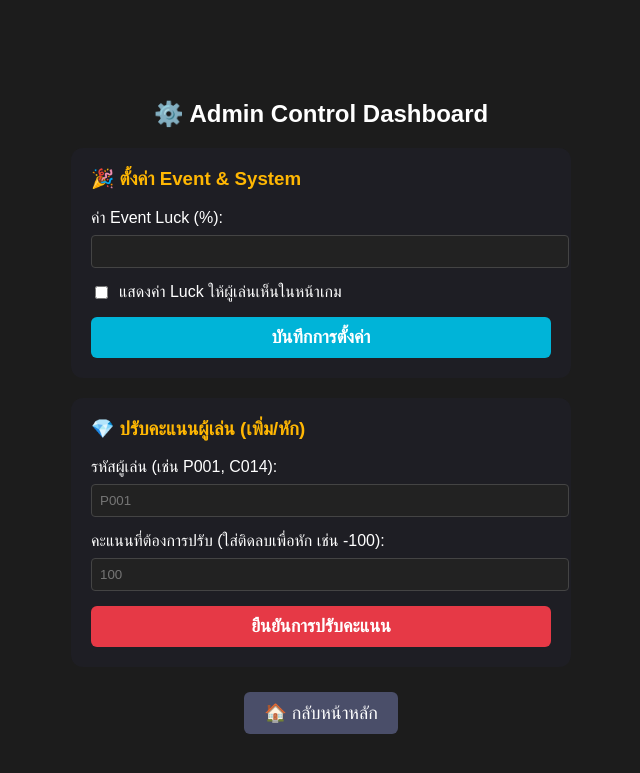
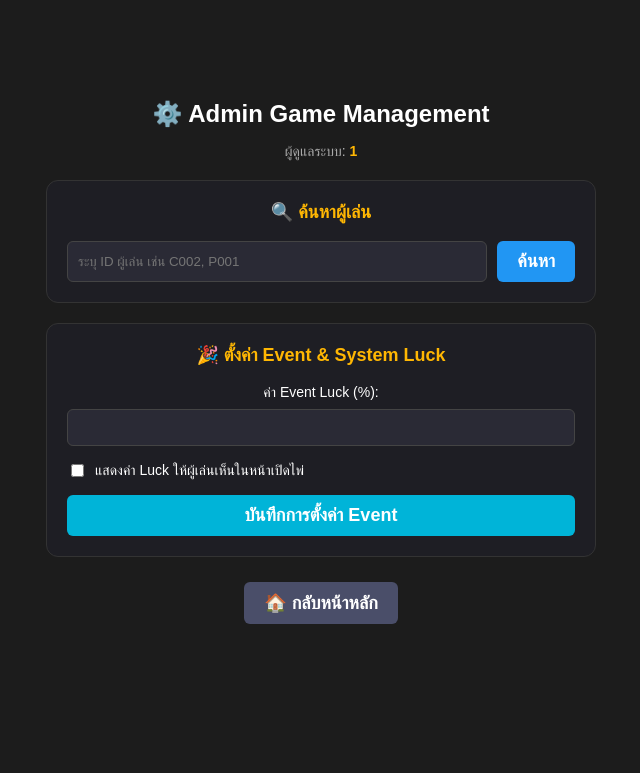
Before and after one commit to WRMG001/CardGame, a Flask app: template templates/admin/dashboard.html in a window 1280 px wide. Shown: the top 773 px of the page, without its empty margins (319-959 px from the left). Run offline with Flask 3, Linux system fonts and the light colour scheme; the template is opened without the code that fills it, so the values that code supplies are empty; the visitor is signed in with stand-in values (Sample User, id 1).

Commit message:
Update dashboard.html

```diff
--- a/templates/admin/dashboard.html
+++ b/templates/admin/dashboard.html
@@ -1,57 +1,92 @@
 {% extends 'base.html' %}
 
 {% block content %}
-<div style="max-width: 500px; margin: 30px auto; color: #fff; text-align: center;">
+<div style="max-width: 550px; margin: 30px auto; color: #fff; font-family: sans-serif;">
 
-  <h2>⚙️ Admin Control Dashboard</h2>
+  <div style="text-align: center; margin-bottom: 20px;">
+    <h2>⚙️ Admin Game Management</h2>
+    <p style="color: #aaa; font-size: 14px; margin-top: -5px;">
+      ผู้ดูแลระบบ: <strong style="color: #ffb703;">{{ session.get('player_id') }}</strong>
+    </p>
+  </div>
 
   {% if msg %}
-    <div style="background: #333; padding: 10px; border-radius: 6px; margin-bottom: 15px; color: #00f5d4;">
+    <div style="background: #2d3748; padding: 12px; border-radius: 8px; margin-bottom: 20px; text-align: center; color: #00f5d4; border: 1px solid #00f5d4;">
       {{ msg }}
     </div>
   {% endif %}
 
-  <!-- ตั้งค่า Event Luck -->
-  <div style="background: #1e1e24; border-radius: 12px; padding: 20px; text-align: left; margin-bottom: 20px;">
-    <h3 style="color: #ffb703; margin-top: 0;">🎉 ตั้งค่า Event & System</h3>
+  <!-- 1. ค้นหาผู้เล่นเพื่อจัดการ -->
+  <div style="background: #1e1e24; border-radius: 12px; padding: 20px; margin-bottom: 20px; border: 1px solid #333;">
+    <h3 style="color: #ffb703; margin-top: 0; font-size: 18px;">🔍 ค้นหาผู้เล่น</h3>
+    <form method="POST">
+      <input type="hidden" name="action" value="search_player">
+      <div style="display: flex; gap: 10px;">
+        <input type="text" name="target_player_id" placeholder="ระบุ ID ผู้เล่น เช่น C002, P001" required style="flex: 1; padding: 10px; border-radius: 6px; border: 1px solid #444; background: #2a2a35; color: #fff;">
+        <button type="submit" style="padding: 10px 20px; background: #2196f3; color: white; border: none; border-radius: 6px; font-weight: bold; cursor: pointer;">
+          ค้นหา
+        </button>
+      </div>
+    </form>
+
+    {% if searched_player %}
+      <div style="background: #2a2a35; padding: 15px; border-radius: 8px; margin-top: 15px; border-left: 4px solid #ffb703;">
+        <p style="margin: 5px 0;"><strong>ชื่อ:</strong> {{ searched_player.name }} ({{ searched_player.player_id }})</p>
+        <p style="margin: 5px 0;"><strong>คะแนนสะสม:</strong> <span style="color: #00f5d4; font-weight: bold;">{{ searched_player.total_score }}</span> แต้ม</p>
+        <p style="margin: 5px 0; font-size: 13px; color: #aaa;">
+          สิทธิ์รอบฟรีที่ใช้ไปวันนี้: {{ searched_player.free_plays_used }} | ซื้อสิทธิ์เพิ่มไปแล้ว: {{ searched_player.get('bought_plays', 0) }} ครั้ง
+        </p>
+
+        <hr style="border: 0; border-top: 1px solid #444; margin: 12px 0;">
+
+        <!-- ฟอร์มปรับคะแนน -->
+        <form method="POST" style="margin-bottom: 10px;">
+          <input type="hidden" name="action" value="modify_score">
+          <input type="hidden" name="target_player_id" value="{{ searched_player.player_id }}">
+          <label style="display: block; font-size: 13px; margin-bottom: 5px;">ปรับเพิ่ม/ลด คะแนน (ใส่ - เพื่อหักแต้ม):</label>
+          <div style="display: flex; gap: 10px;">
+            <input type="number" name="score_change" placeholder="เช่น 10 หรือ -5" required style="flex: 1; padding: 8px; border-radius: 4px; border: 1px solid #555; background: #1e1e24; color: #fff;">
+            <button type="submit" style="padding: 8px 15px; background: #ffb703; color: #000; font-weight: bold; border: none; border-radius: 4px; cursor: pointer;">
+              บันทึกคะแนน
+            </button>
+          </div>
+        </form>
+
+        <!-- ฟอร์มรีเซ็ตสิทธิ์ -->
+        <form method="POST" style="margin-top: 10px;">
+          <input type="hidden" name="action" value="reset_limit">
+          <input type="hidden" name="target_player_id" value="{{ searched_player.player_id }}">
+          <button type="submit" style="width: 100%; padding: 8px; background: #e63946; color: white; border: none; border-radius: 4px; font-weight: bold; cursor: pointer;">
+            🔄 รีเซ็ตสิทธิ์เล่นประจำวันของผู้เล่นนี้
+          </button>
+        </form>
+      </div>
+    {% endif %}
+  </div>
+
+  <!-- 2. ตั้งค่า Event & Luck -->
+  <div style="background: #1e1e24; border-radius: 12px; padding: 20px; border: 1px solid #333;">
+    <h3 style="color: #ffb703; margin-top: 0; font-size: 18px;">🎉 ตั้งค่า Event & System Luck</h3>
     <form method="POST">
       <input type="hidden" name="action" value="update_event">
 
-      <label style="display: block; margin-bottom: 8px;">ค่า Event Luck (%):</label>
-      <input type="number" step="0.1" name="event_luck" value="{{ event_luck }}" style="width: 100%; padding: 8px; border-radius: 4px; border: 1px solid #444; background: #222; color: #fff; margin-bottom: 15px;">
+      <label style="display: block; margin-bottom: 8px; font-size: 14px;">ค่า Event Luck (%):</label>
+      <input type="number" step="0.1" name="event_luck" value="{{ event_luck }}" style="width: 100%; padding: 10px; border-radius: 6px; border: 1px solid #444; background: #2a2a35; color: #fff; margin-bottom: 15px; box-sizing: border-box;">
 
-      <label style="display: flex; align-items: center; gap: 8px; margin-bottom: 15px; cursor: pointer;">
+      <label style="display: flex; align-items: center; gap: 8px; margin-bottom: 15px; cursor: pointer; font-size: 14px;">
         <input type="checkbox" name="show_luck" {% if show_luck %}checked{% endif %}>
-        แสดงค่า Luck ให้ผู้เล่นเห็นในหน้าเกม
+        แสดงค่า Luck ให้ผู้เล่นเห็นในหน้าเปิดไพ่
       </label>
 
       <button type="submit" style="width: 100%; padding: 10px; background: #00b4d8; color: white; border: none; border-radius: 6px; font-weight: bold; cursor: pointer;">
-        บันทึกการตั้งค่า
+        บันทึกการตั้งค่า Event
       </button>
     </form>
   </div>
 
-  <!-- ปรับคะแนนผู้เล่น -->
-  <div style="background: #1e1e24; border-radius: 12px; padding: 20px; text-align: left;">
-    <h3 style="color: #ffb703; margin-top: 0;">💎 ปรับคะแนนผู้เล่น (เพิ่ม/หัก)</h3>
-    <form method="POST">
-      <input type="hidden" name="action" value="modify_score">
-
-      <label style="display: block; margin-bottom: 8px;">รหัสผู้เล่น (เช่น P001, C014):</label>
-      <input type="text" name="target_player_id" placeholder="P001" required style="width: 100%; padding: 8px; border-radius: 4px; border: 1px solid #444; background: #222; color: #fff; margin-bottom: 15px;">
-
-      <label style="display: block; margin-bottom: 8px;">คะแนนที่ต้องการปรับ (ใส่ติดลบเพื่อหัก เช่น -100):</label>
-      <input type="number" name="score_change" placeholder="100" required style="width: 100%; padding: 8px; border-radius: 4px; border: 1px solid #444; background: #222; color: #fff; margin-bottom: 15px;">
-
-      <button type="submit" style="width: 100%; padding: 10px; background: #e63946; color: white; border: none; border-radius: 6px; font-weight: bold; cursor: pointer;">
-        ยืนยันการปรับคะแนน
-      </button>
-    </form>
-  </div>
-
-  <div style="margin-top: 25px;">
+  <div style="text-align: center; margin-top: 25px;">
     <a href="/home">
-      <button style="padding: 10px 20px; background: #4a4e69; color: white; border: none; border-radius: 6px; cursor: pointer;">
+      <button style="padding: 10px 20px; background: #4a4e69; color: white; border: none; border-radius: 6px; cursor: pointer; font-weight: bold;">
         🏠 กลับหน้าหลัก
       </button>
     </a>
```
